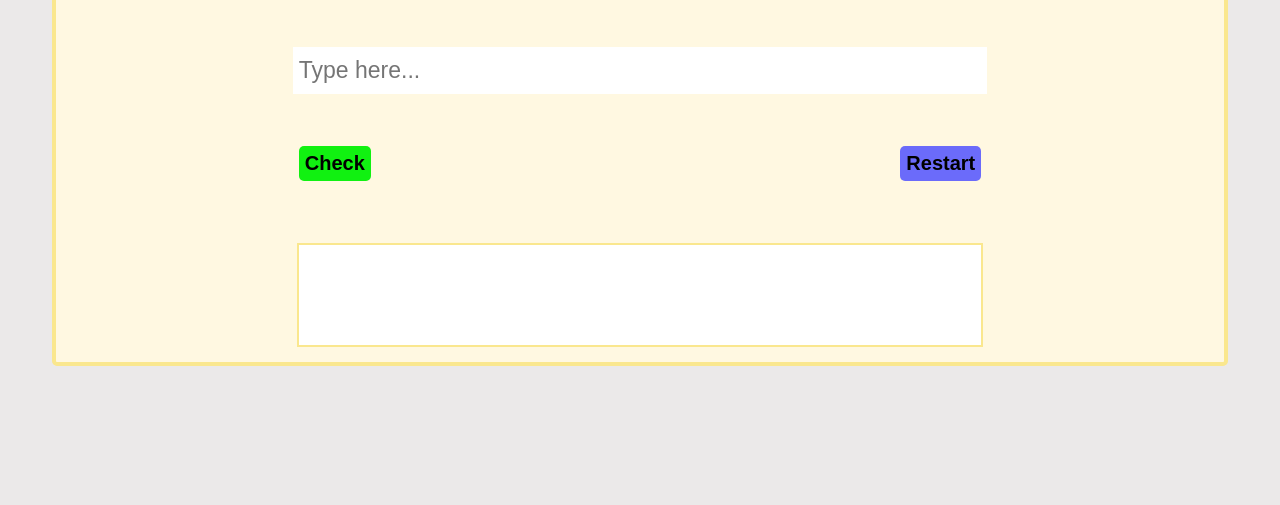
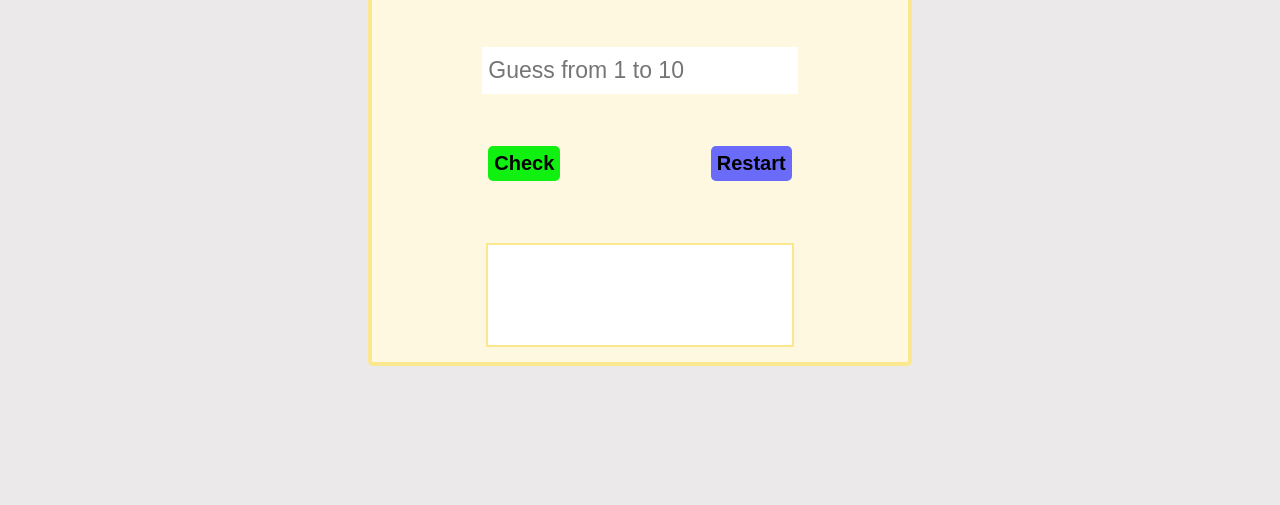
Before and after one commit to sanskarbhusal/Number_Guessing_Game, a plain HTML site: page index.html in a window 1280 px wide. Shown: the part 311-816 px from the top of the page. Drawn offline with Linux system fonts and the light colour scheme.

Commit message:
Add files via upload
[Update]-
UI-Minor UI changes
[Security]
The website now supports SSL. Enjoy secure game playing experience.

```diff
--- a/index.html
+++ b/index.html
@@ -17,7 +17,7 @@
             border: 4px solid #FAE78E;
             background-color: #FFF8E1;
             height: 500px;
-            width: 90%;
+            width: 40%;
             min-width: 350px;
             overflow-y: hidden;
 
@@ -119,7 +119,7 @@
             <div>Guessed Numbers:<span id="guessed-numbers-list"></span></div>
         </div>
         <div id="input-div" class="inner-container">
-            <input id="input" type="number" required placeholder="Type here..." min="0" max="10">
+            <input id="input" type="number" required placeholder="Guess from 1 to 10" min="0" max="10">
         </div>
         <div id="buttons-div" class="inner-container">
             <button id="check-btn">Check</button>
```
